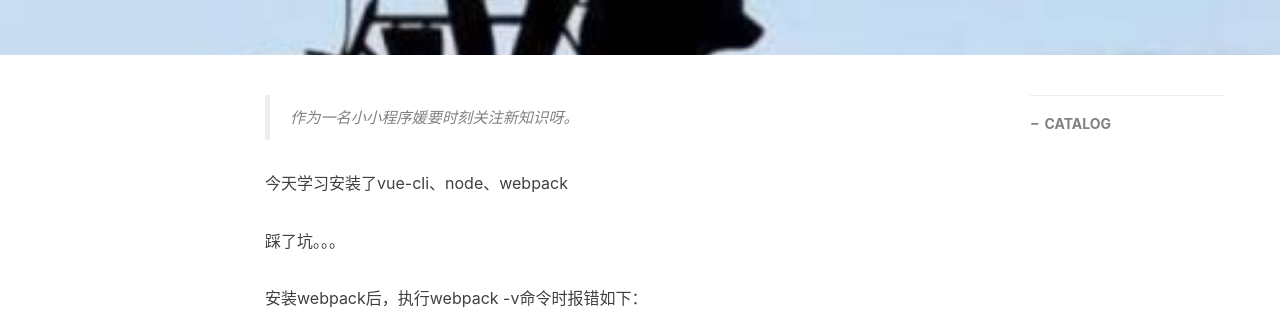
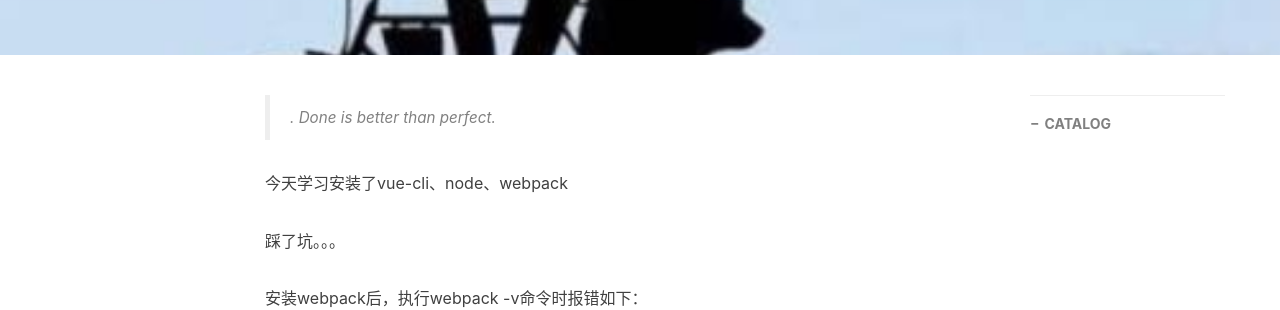
Before and after one commit to lisbeth0720/lisbeth0720.github.io, a Jekyll site: the page built from _posts/2019-07-08-学习vue第三天.md, in a window 1280 px wide. Shown: the part 468-778 px from the top of the page. Built offline with Jekyll 4.4.1, drawn with Linux system fonts in a browser that asks for light colours; nearby versions of some CDN libraries; comment, search, counter and statistics services are not loaded.

Commit message:
Update 2019-07-08-学习vue第三天.md

```diff
--- a/_posts/2019-07-08-学习vue第三天.md
+++ b/_posts/2019-07-08-学习vue第三天.md
@@ -9,7 +9,7 @@ catalog: true
 tags:
     - 学习
 ---
-> 作为一名小小程序媛要时刻关注新知识呀。
+> . Done is better than perfect.
 
 今天学习安装了vue-cli、node、webpack
 
```
